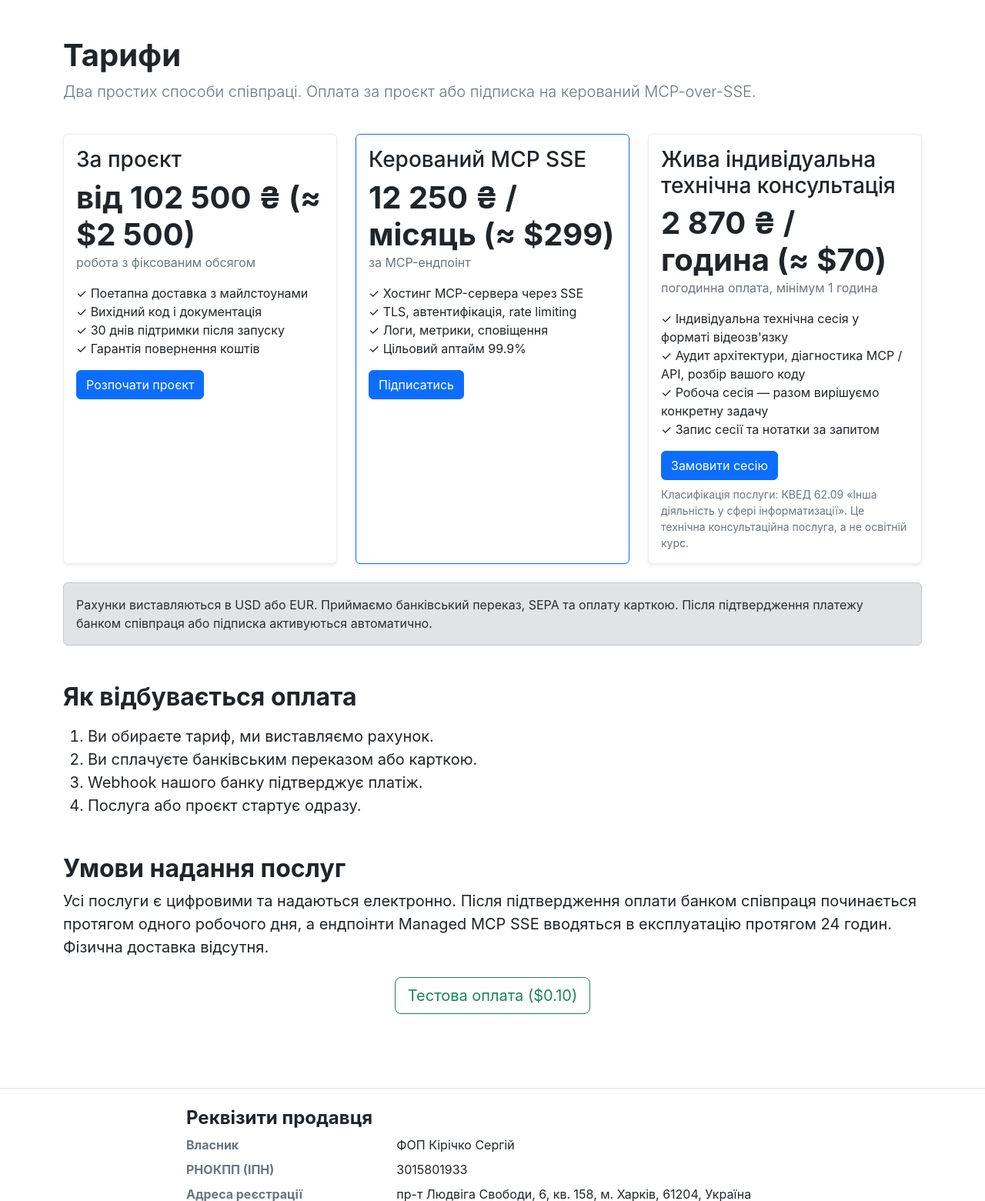
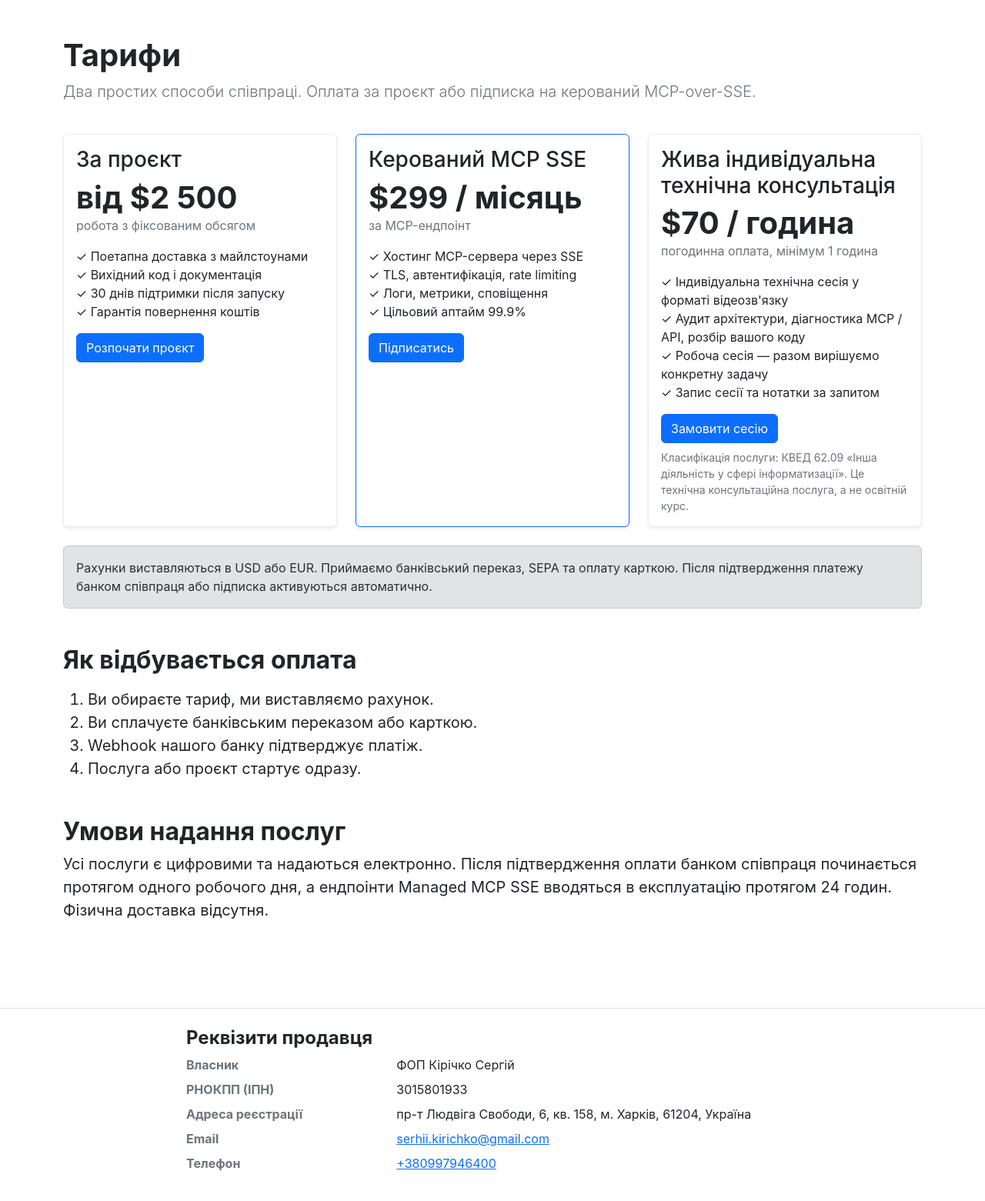
Before and after one commit to mcp-api-net/mcp-api.net, a FastAPI app: page /pricing in a window 1280 px wide. Shown: the part 56-1617 px from the top of the page at 77% size. Run offline with FastAPI, Linux system fonts and the light colour scheme.

Commit message:
Update pricing details to remove currency conversions and simplify presentation

```diff
--- a/app/locales/strings.json
+++ b/app/locales/strings.json
@@ -19,19 +19,19 @@
     "services_subtitle": "End-to-end MCP enablement for your product and platform.",
     "service_consult_title": "MCP Consulting",
     "service_consult_text": "Architecture review, MCP readiness audit, and a clear roadmap from your current API to a production-grade MCP server.",
-    "service_consult_price": "from 2,870 UAH / hour (≈ $70)",
+    "service_consult_price": "from $70 / hour",
     "service_integrate_title": "Integration",
     "service_integrate_text": "We wrap REST, GraphQL, gRPC and internal services into MCP tools, resources and prompts — including auth, schemas, and streaming.",
-    "service_integrate_price": "from 102,500 UAH (≈ $2,500) per project",
+    "service_integrate_price": "from $2,500 per project",
     "service_support_title": "Support & SRE",
     "service_support_text": "24/7 monitoring, incident response, SLAs, and ongoing maintenance for your MCP endpoints.",
-    "service_support_price": "from 8,200 UAH / month (≈ $200)",
+    "service_support_price": "from $200 / month",
     "service_serve_title": "Managed MCP SSE",
     "service_serve_text": "Hosted MCP over SSE with TLS, observability, rate limiting and authentication, billed monthly.",
-    "service_serve_price": "12,250 UAH / month (≈ $299) per endpoint",
+    "service_serve_price": "$299 / month per endpoint",
     "service_tech_title": "Technical Services",
     "service_tech_text": "Custom MCP server development, client SDKs, agent integrations and red-team / safety reviews.",
-    "service_tech_price": "from 102,500 UAH (≈ $2,500) per project",
+    "service_tech_price": "from $2,500 per project",
     "services_cta_title": "Ready to make your API MCP-compatible?",
     "services_cta_text": "Book a free 20-minute scoping call. We'll review your API and outline the fastest path to a production MCP server.",
     "services_cta_primary": "Book a free call",
@@ -43,7 +43,7 @@
     "pricing_title": "Pricing",
     "pricing_subtitle": "Two simple ways to engage. Pay per project, or subscribe to managed MCP-over-SSE.",
     "pricing_project_title": "Per-Project",
-    "pricing_project_price": "from 102,500 UAH (≈ $2,500)",
+    "pricing_project_price": "from $2,500",
     "pricing_project_unit": "fixed-scope engagement",
     "pricing_project_f1": "Scoped delivery with milestones",
     "pricing_project_f2": "Source code & documentation",
@@ -51,7 +51,7 @@
     "pricing_project_f4": "Money-back warranty",
     "pricing_project_cta": "Start a project",
     "pricing_monthly_title": "Managed MCP SSE",
-    "pricing_monthly_price": "12,250 UAH / month (≈ $299)",
+    "pricing_monthly_price": "$299 / month",
     "pricing_monthly_unit": "per MCP endpoint",
     "pricing_monthly_f1": "Hosted MCP server over SSE",
     "pricing_monthly_f2": "TLS, auth, rate limiting",
@@ -59,7 +59,7 @@
     "pricing_monthly_f4": "99.9% target uptime",
     "pricing_monthly_cta": "Subscribe",
     "pricing_hourly_title": "Live 1:1 Technical Consultation",
-    "pricing_hourly_price": "2,870 UAH / hour (≈ $70)",
+    "pricing_hourly_price": "$70 / hour",
     "pricing_hourly_unit": "billed per hour, minimum 1 hour",
     "pricing_hourly_f1": "Live one-to-one technical session over video",
     "pricing_hourly_f2": "Architecture review, MCP / API troubleshooting, code walkthrough",
@@ -176,19 +176,19 @@
     "services_subtitle": "Повний цикл впровадження MCP для вашого продукту та платформи.",
     "service_consult_title": "MCP Консалтинг",
     "service_consult_text": "Аудит архітектури, оцінка готовності до MCP та чіткий план переходу від вашого API до продакшен-MCP-сервера.",
-    "service_consult_price": "від 2 870 ₴ / год (≈ $70)",
+    "service_consult_price": "від $70 / год",
     "service_integrate_title": "Інтеграція",
     "service_integrate_text": "Загортаємо REST, GraphQL, gRPC та внутрішні сервіси в MCP-інструменти, ресурси й промпти — разом з авторизацією, схемами та стрімінгом.",
-    "service_integrate_price": "від 102 500 ₴ (≈ $2 500) за проєкт",
+    "service_integrate_price": "від $2 500 за проєкт",
     "service_support_title": "Підтримка та SRE",
     "service_support_text": "Цілодобовий моніторинг, реагування на інциденти, SLA та постійне обслуговування ваших MCP-ендпоінтів.",
-    "service_support_price": "від 8 200 ₴ / міс (≈ $200)",
+    "service_support_price": "від $200 / міс",
     "service_serve_title": "Керований MCP SSE",
     "service_serve_text": "Хостинг MCP через SSE з TLS, спостережуваністю, обмеженням швидкості та автентифікацією, з оплатою щомісяця.",
-    "service_serve_price": "12 250 ₴ / міс (≈ $299) за ендпоінт",
+    "service_serve_price": "$299 / міс за ендпоінт",
     "service_tech_title": "Технічні послуги",
     "service_tech_text": "Розробка кастомних MCP-серверів, клієнтських SDK, інтеграції з агентами, red-team та аудит безпеки.",
-    "service_tech_price": "від 102 500 ₴ (≈ $2 500) за проєкт",
+    "service_tech_price": "від $2 500 за проєкт",
     "services_cta_title": "Готові зробити свій API MCP-сумісним?",
     "services_cta_text": "Замовте безкоштовний 20-хвилинний скоупінг-дзвінок. Ми переглянемо ваш API та окреслимо найшвидший шлях до продакшен-MCP-сервера.",
     "services_cta_primary": "Замовити безкоштовний дзвінок",
@@ -200,7 +200,7 @@
     "pricing_title": "Тарифи",
     "pricing_subtitle": "Два простих способи співпраці. Оплата за проєкт або підписка на керований MCP-over-SSE.",
     "pricing_project_title": "За проєкт",
-    "pricing_project_price": "від 102 500 ₴ (≈ $2 500)",
+    "pricing_project_price": "від $2 500",
     "pricing_project_unit": "робота з фіксованим обсягом",
     "pricing_project_f1": "Поетапна доставка з майлстоунами",
     "pricing_project_f2": "Вихідний код і документація",
@@ -208,7 +208,7 @@
     "pricing_project_f4": "Гарантія повернення коштів",
     "pricing_project_cta": "Розпочати проєкт",
     "pricing_monthly_title": "Керований MCP SSE",
-    "pricing_monthly_price": "12 250 ₴ / місяць (≈ $299)",
+    "pricing_monthly_price": "$299 / місяць",
     "pricing_monthly_unit": "за MCP-ендпоінт",
     "pricing_monthly_f1": "Хостинг MCP-сервера через SSE",
     "pricing_monthly_f2": "TLS, автентифікація, rate limiting",
@@ -216,7 +216,7 @@
     "pricing_monthly_f4": "Цільовий аптайм 99.9%",
     "pricing_monthly_cta": "Підписатись",
     "pricing_hourly_title": "Жива індивідуальна технічна консультація",
-    "pricing_hourly_price": "2 870 ₴ / година (≈ $70)",
+    "pricing_hourly_price": "$70 / година",
     "pricing_hourly_unit": "погодинна оплата, мінімум 1 година",
     "pricing_hourly_f1": "Індивідуальна технічна сесія у форматі відеозв'язку",
     "pricing_hourly_f2": "Аудит архітектури, діагностика MCP / API, розбір вашого коду",
--- a/app/templates/pricing.html
+++ b/app/templates/pricing.html
@@ -72,9 +72,9 @@
     <h2 class="fw-bold mt-5">{{ t.delivery_title }}</h2>
     <p class="fs-5">{{ t.delivery_text }}</p>
 
-    <div class="text-center mt-4">
-      <a href="/pay/test" class="btn btn-outline-success btn-lg">{{ t.pay_test_link }}</a>
-    </div>
+{#    <div class="text-center mt-4">#}
+{#      <a href="/pay/test" class="btn btn-outline-success btn-lg">{{ t.pay_test_link }}</a>#}
+{#    </div>#}
   </div>
 </section>
 
```
